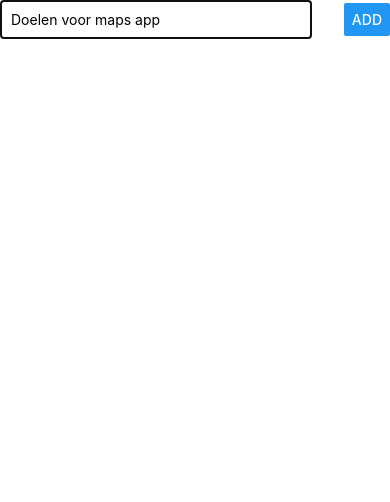
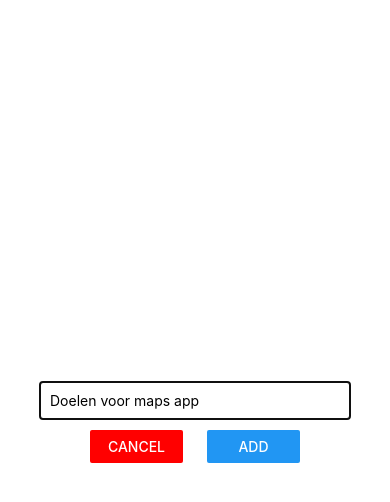
Before and after one commit to Laurens-Post/app, a React Native app: screen / in a window 390 px wide. Both pictures are taken after a click on the button "ADD NEW GOAL". Shown: the top 502 px of the page. Built offline with nearby package versions, Linux system fonts and the light colour scheme.

Commit message:
Improved the styling + closing button for the modal (canceling)

```diff
--- a/App.js
+++ b/App.js
@@ -1,10 +1,5 @@
 import React, { useState } from 'react';
-import {
-    StyleSheet,
-    View,
-    Button,
-    FlatList
-} from 'react-native';
+import { StyleSheet, View, Button, FlatList } from 'react-native';
 
 import GoalItem from './components/GoalItem';
 import GoalInput from './components/GoalInput';
@@ -18,6 +13,7 @@
             ...currentGoals,
             { id: Math.random().toString(), value: goalTitle }
         ]);
+        setIsAddMode(false);
     };
 
     const removeGoalHandler = goalId => {
@@ -26,10 +22,18 @@
         });
     };
 
+    const cancelGoalAdditionHandler = () => {
+        setIsAddMode(false);
+    };
+
     return (
         <View style={styles.screen}>
             <Button title="Add New Goal" onPress={() => setIsAddMode(true)} />
-            <GoalInput visible={isAddMode} onAddGoal={addGoalHandler} />
+            <GoalInput
+                visible={isAddMode}
+                onAddGoal={addGoalHandler}
+                onCancel={cancelGoalAdditionHandler}
+            />
             <FlatList
                 keyExtractor={(item, index) => item.id}
                 data={courseGoals}
--- a/components/GoalInput.js
+++ b/components/GoalInput.js
@@ -6,6 +6,11 @@
 
   const goalInputHandler = enteredText => {
     setEnteredGoal(enteredText);
+  };
+
+  const addGoalHandler = () => {
+    props.onAddGoal(enteredGoal);
+    setEnteredGoal('');
   };
 
   return (
@@ -17,7 +22,14 @@
               onChangeText={goalInputHandler}
               value={enteredGoal}
           />
-          <Button title="ADD" onPress={props.onAddGoal.bind(this, enteredGoal)} />
+          <View style={styles.buttonContainer}>
+            <View style={styles.button}>
+              <Button title="CANCEL" color="red" onPress={props.onCancel} />
+            </View>
+            <View style={styles.button}>
+              <Button title="ADD" onPress={addGoalHandler} />
+            </View>
+          </View>
         </View>
       </Modal>
   );
@@ -25,15 +37,24 @@
 
 const styles = StyleSheet.create({
   inputContainer: {
-    flexDirection: 'row',
-    justifyContent: 'space-between',
+    flex: 1,
+    justifyContent: 'center',
     alignItems: 'center'
   },
   input: {
     width: '80%',
     borderColor: 'black',
     borderWidth: 1,
-    padding: 10
+    padding: 10,
+    marginBottom: 10
+  },
+  buttonContainer: {
+    flexDirection: 'row',
+    justifyContent: 'space-around',
+    width: '60%'
+  },
+  button: {
+    width: '40%'
   }
 });
 
```
Also changed, not shown: components/GoalItem.js (indentation only).
